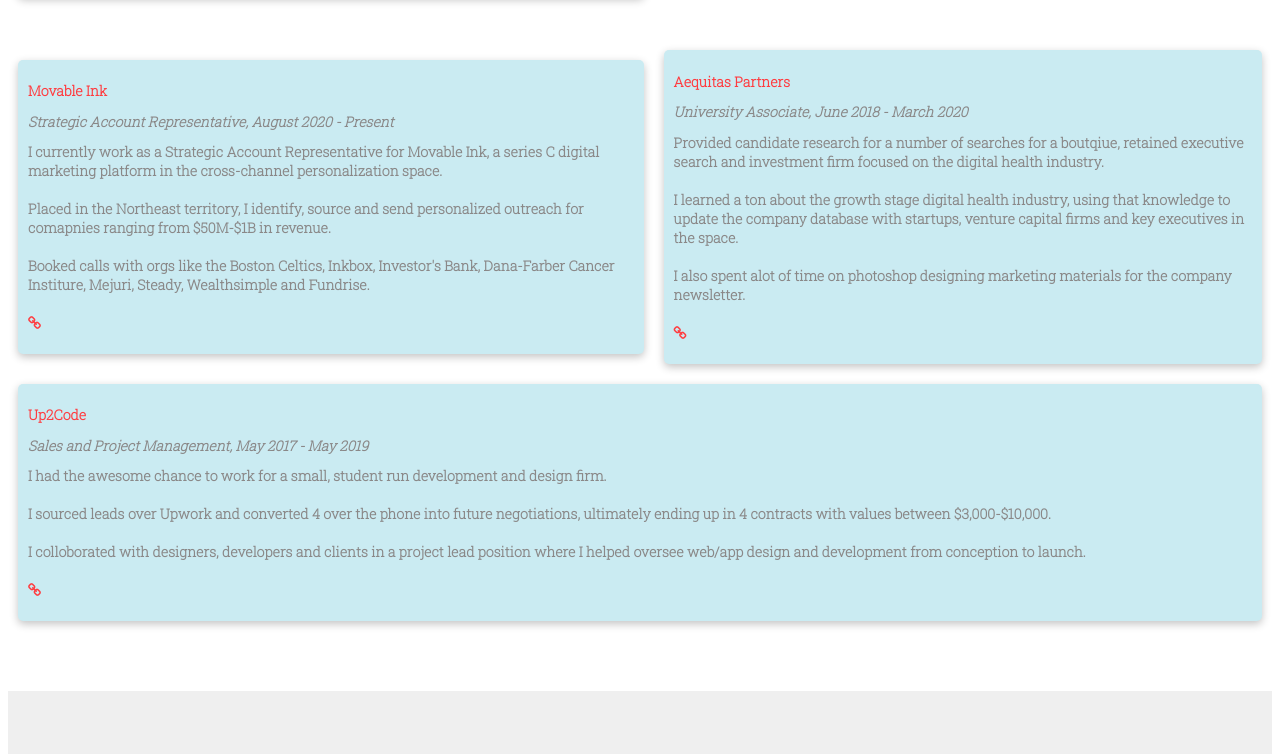
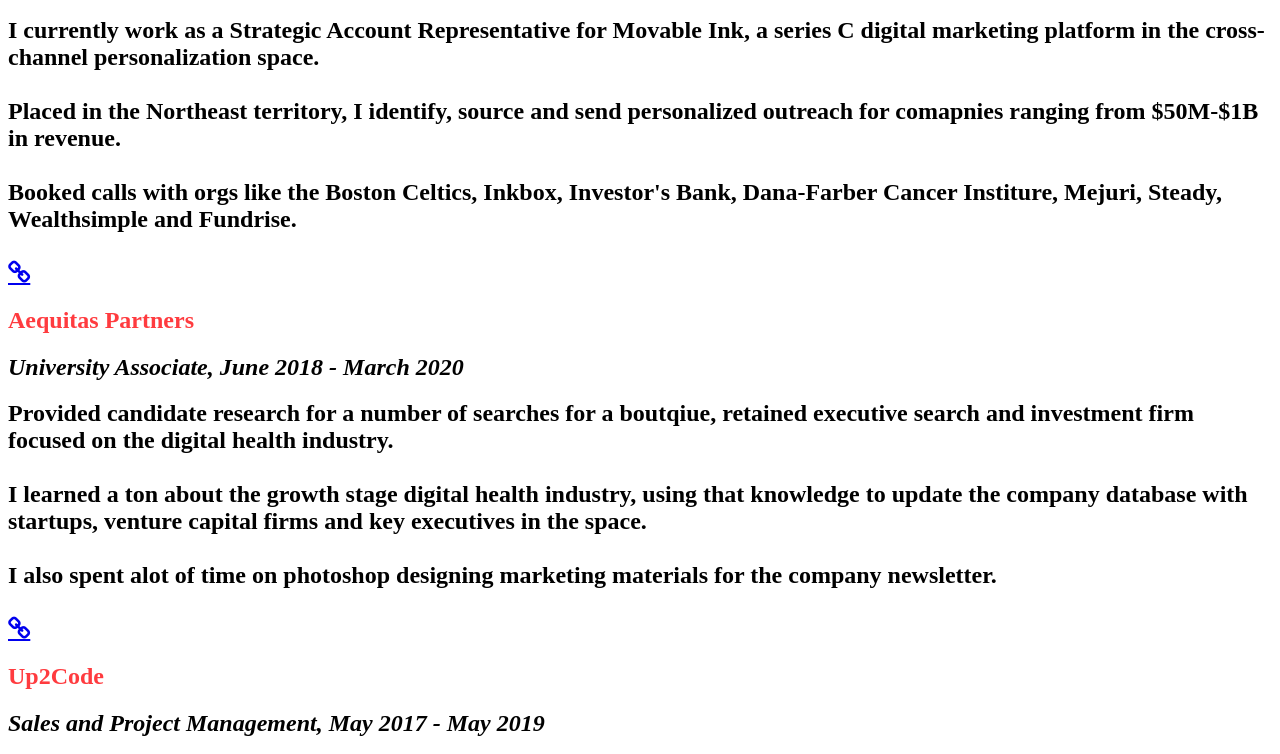
Before and after one commit to dajoajo24/me, a plain HTML site: page index.html in a window 1280 px wide. Shown: the part 607-1361 px from the top of the page. Drawn offline with nearby package versions, Linux system fonts and the light colour scheme.

Commit message:
Update index.html

```diff
--- a/index.html
+++ b/index.html
@@ -2,7 +2,8 @@
 <html>
 <head>
 <head>
-<link rel="stylesheet" href="stylesheet.css">
+<link rel="stylesheet"  type="text/css href="stylesheet.css">
+
 <link rel="stylesheet" href="https://cdnjs.cloudflare.com/ajax/libs/font-awesome/4.7.0/css/font-awesome.min.css">
 
 <link rel="stylesheet" href="https://cdnjs.cloudflare.com/ajax/libs/font-awesome/4.7.0/css/font-awesome.min.css">
```
